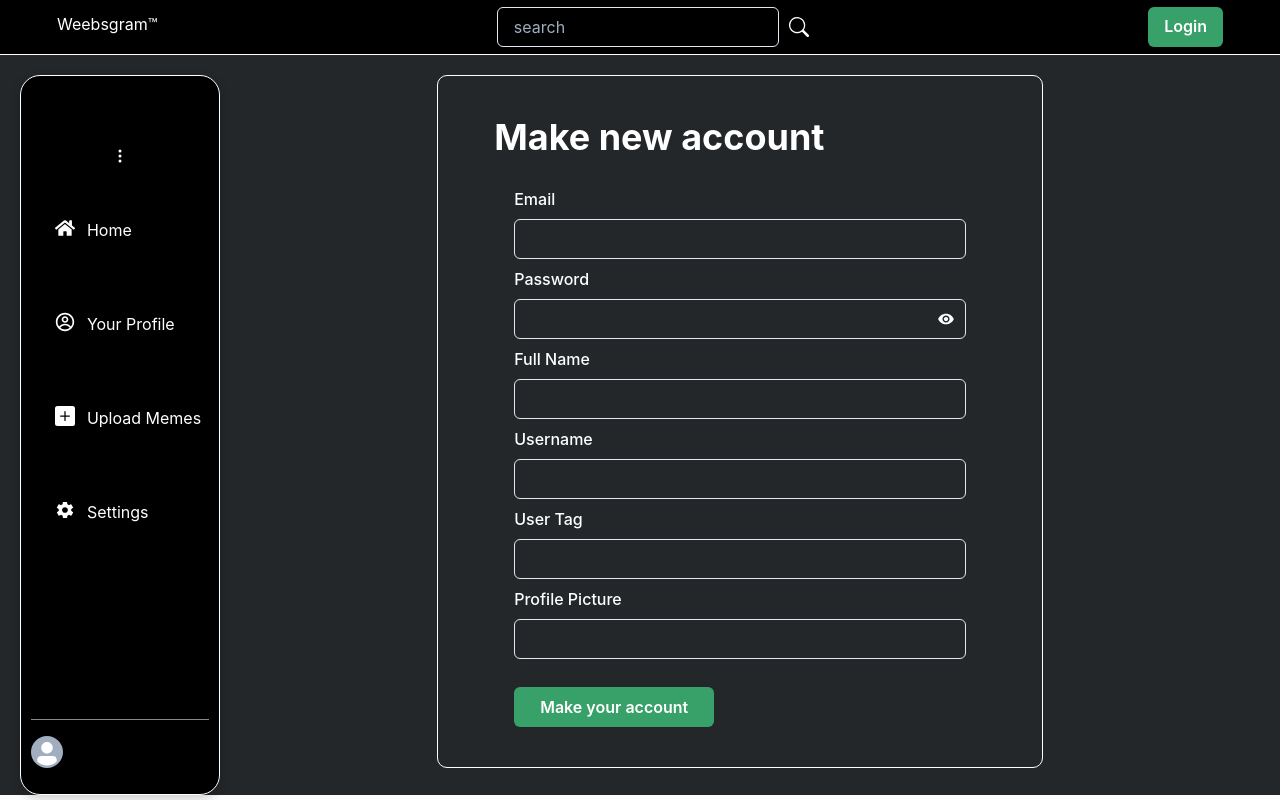
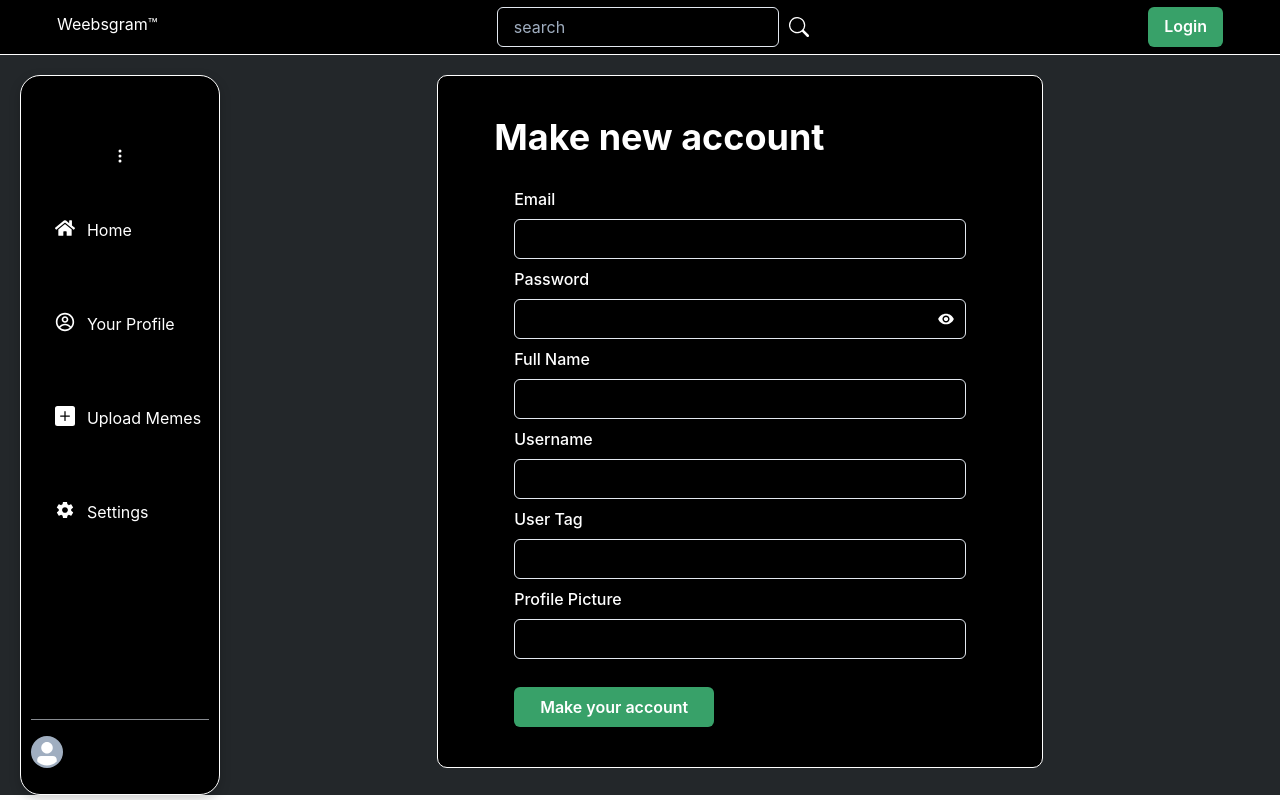
Before and after one commit to jrmygp/project-next, a Next.js app: page /sign-up in a window 1280 px wide. Built offline with nearby package versions, Linux system fonts and the light colour scheme.

Commit message:
ui: black bg for sign up card

```diff
--- a/src/pages/sign-up/index.jsx
+++ b/src/pages/sign-up/index.jsx
@@ -85,7 +85,7 @@ const SignUpPage = () => {
   };
 
   return (
-    <Container border="1px solid white" borderRadius={10} mt={5} color="white">
+    <Container border="1px solid white" borderRadius={10} mt={5} color="white" background="black">
       <Stack p={10}>
         <Heading>Make new account</Heading>
         <form>
```
